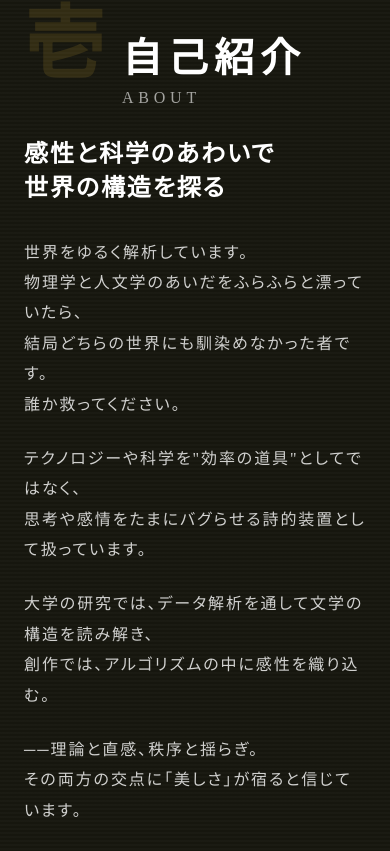
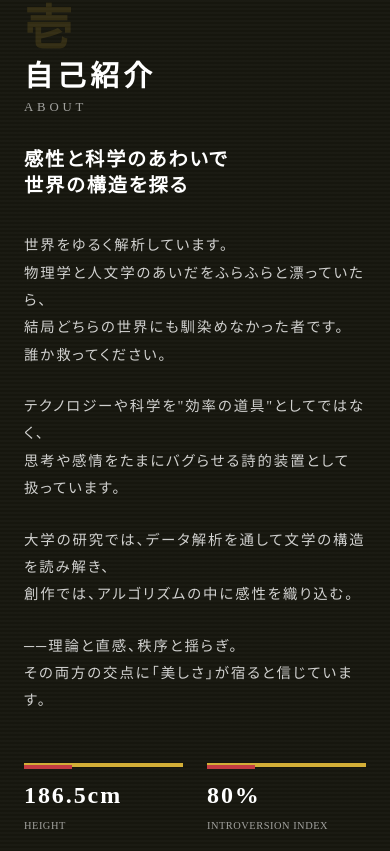
Before and after one commit to TIshow/mysite, a React (Vite) app: page / in a window 390 px wide. Shown: the part 973-1824 px from the top of the page. Built offline with nearby package versions, Linux system fonts and the light colour scheme.

Commit message:
fix: minor changes of text position

```diff
--- a/src/components/About.css
+++ b/src/components/About.css
@@ -144,8 +144,22 @@
   }
 
   .about-header {
-    gap: 1rem;
+    gap: 0.5rem;
     margin-bottom: 2rem;
+    flex-direction: column;
+    align-items: flex-start;
+  }
+
+  .section-number {
+    font-size: clamp(3rem, 12vw, 5rem);
+  }
+
+  .title-main {
+    font-size: clamp(1.8rem, 6vw, 2.5rem);
+  }
+
+  .title-sub {
+    font-size: clamp(0.8rem, 2vw, 1rem);
   }
 
   .about-content {
@@ -157,14 +171,24 @@
     gap: 2rem;
   }
 
+  .about-lead {
+    font-size: clamp(1.2rem, 4vw, 1.8rem);
+  }
+
+  .about-description p {
+    font-size: clamp(0.9rem, 2.5vw, 1rem);
+  }
+
   .about-stats {
     flex-direction: row;
-    gap: 2rem;
+    gap: 1.5rem;
     padding: 0;
+    flex-wrap: wrap;
   }
 
   .stat-item {
     flex: 1;
+    min-width: calc(50% - 0.75rem);
     border-left: none;
     border-top: 4px solid var(--gold-accent);
     padding-left: 0;
@@ -179,10 +203,10 @@
   }
 
   .stat-number {
-    font-size: 2rem;
+    font-size: clamp(1.5rem, 5vw, 2rem);
   }
 
   .stat-label {
-    font-size: 0.7rem;
+    font-size: clamp(0.65rem, 1.8vw, 0.75rem);
   }
 }
--- a/src/components/Skills.jsx
+++ b/src/components/Skills.jsx
@@ -52,8 +52,8 @@ function Skills() {
         <div className="skills-header">
           <span className="section-number">弐</span>
           <h2 className="section-title">
-            <span className="title-main">技術</span>
-            <span className="title-sub">Skills</span>
+            <span className="title-main">実装</span>
+            <span className="title-sub">Works</span>
           </h2>
         </div>
         <div className="skills-grid">
```
